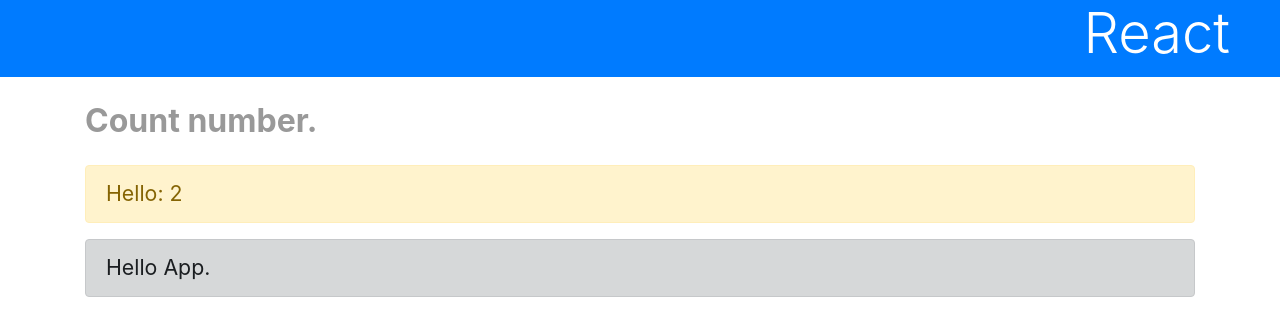
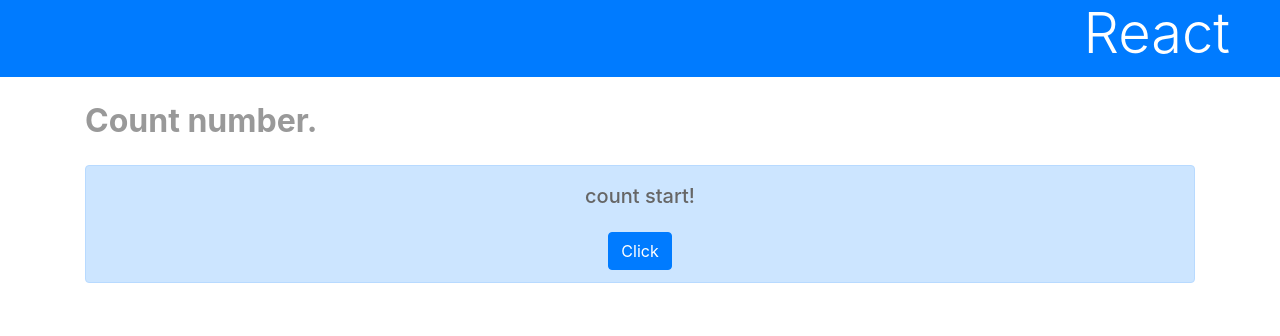
Before and after one commit to mendelssohnbach/react-next-getting-started, a React (Create React App) app: page / in a window 1280 px wide. Shown: the top 336 px of the page. Built offline with nearby package versions, Linux system fonts and the light colour scheme.

Commit message:
list3-20 adn 3-21

```diff
--- a/src/App.js
+++ b/src/App.js
@@ -1,26 +1,39 @@
-import React, { useState } from 'react';
+import React, { Component } from 'react';
 import './App.css';
 
-const App = (props) => {
-  const [msg, setMsg] = useState('Hello');
-  const [count, setCount] = useState(0);
+class App extends Component {
+  constructor(props) {
+    super(props);
+    this.state = {
+      counter: 0,
+      msg: 'count start!',
+    };
+    this.doAction = this.doAction.bind(this);
+  }
 
-  const timer = setInterval(() => {
-    // setCount(count + 1);
-  }, 5000);
+  doAction(event) {
+    this.setState({
+      counter: this.state.counter + 1,
+      msg: '*** count: ' + this.state.counter + ' ***',
+    });
+  }
 
+  render() {
     return (
       <div>
         <h1 className="bg-primary text-white display-4">React</h1>
         <div className="container">
           <p className="subtitle">Count number.</p>
-        <p className="alert alert-warning">
-          {msg}: {timer}
-        </p>
-        <p className="alert alert-dark">{props.msg}</p>
+          <div className="alert alert-primary text-center">
+            <p className="h5 mb-4">{this.state.msg}</p>
+            <button className="btn btn-primary" onClick={this.doAction}>
+              Click
+            </button>
+          </div>
         </div>
       </div>
     );
-};
+  }
+}
 
 export default App;
--- a/src/index.js
+++ b/src/index.js
@@ -6,7 +6,7 @@
 
 ReactDOM.render(
   <React.StrictMode>
-    <App msg="Hello App." />
+    <App />
   </React.StrictMode>,
   document.getElementById('root')
 );
```
Lines whose indentation alone changed are shown as unchanged.
